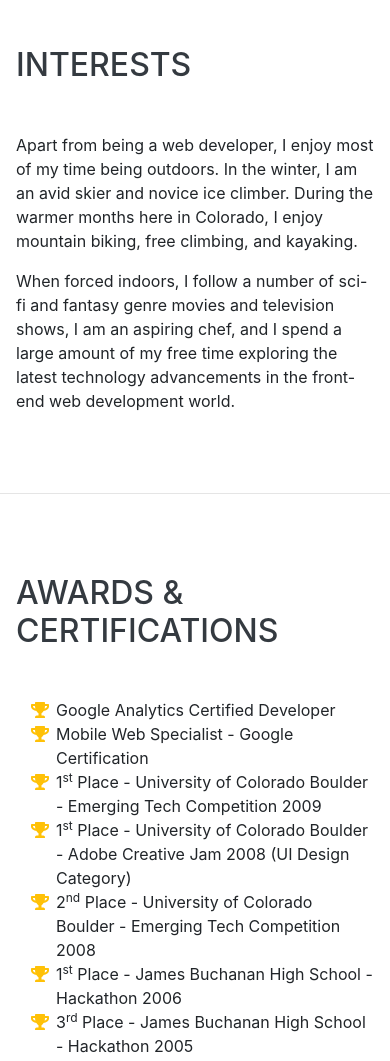
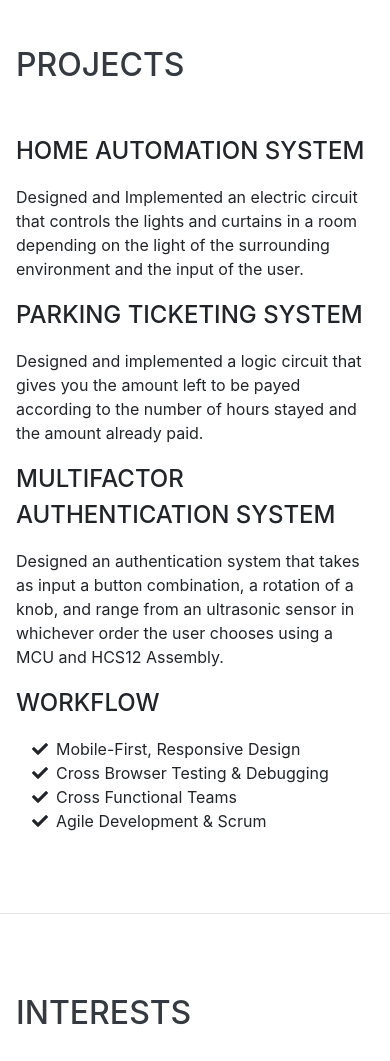
Before and after one commit to MohamadOrabi/MohamadOrabi, a website with bundled scripts: page index.html in a window 390 px wide. Shown: the part 2100-3161 px from the top of the page. Built offline with nearby package versions, Linux system fonts and the light colour scheme; a web font is replaced by a local one.

Commit message:
Added Projects Scroll Item

```diff
--- a/index.html
+++ b/index.html
@@ -48,6 +48,9 @@
         </li>
         <li class="nav-item">
           <a class="nav-link js-scroll-trigger" href="#skills">Skills</a>
+        </li>
+        <li class="nav-item">
+          <a class="nav-link js-scroll-trigger" href="#projects">Projects</a>
         </li>
         <li class="nav-item">
           <a class="nav-link js-scroll-trigger" href="#interests">Interests</a>
@@ -246,6 +249,55 @@
       </div>
     </section>
 
+    <!-- AaaaaaahkasdjabsLkdnaskndkasndklnaksdnkaksnd;kansd;klnaskdnasda -->
+
+
+      <hr class="m-0">
+
+    <section class="resume-section p-3 p-lg-5 d-flex align-items-center" id="projects">
+      <div class="w-100">
+        <h2 class="mb-5">Projects</h2>
+
+        <div class="subheading mb-3">Home Automation System</div>
+        <p>Designed and Implemented an electric circuit that controls the lights and curtains in a room depending on the light of the surrounding environment and the input of the user.</p>
+
+
+        <div class="subheading mb-3">Parking Ticketing System</div>
+        <p>Designed and implemented a logic circuit that gives you the amount left to be payed according to the number of hours stayed and the amount already paid.</p>
+
+
+        <div class="subheading mb-3">Multifactor Authentication System</div>
+        <p>Designed an authentication system that takes as input a button combination, a rotation of a knob, and range from an ultrasonic sensor in whichever order the user chooses using a MCU and HCS12 Assembly.</p>
+
+
+        <div class="subheading mb-3">Workflow</div>
+        <ul class="fa-ul mb-0">
+          <li>
+            <i class="fa-li fa fa-check"></i>
+            Mobile-First, Responsive Design</li>
+          <li>
+            <i class="fa-li fa fa-check"></i>
+            Cross Browser Testing &amp; Debugging</li>
+          <li>
+            <i class="fa-li fa fa-check"></i>
+            Cross Functional Teams</li>
+          <li>
+            <i class="fa-li fa fa-check"></i>
+            Agile Development &amp; Scrum</li>
+        </ul>
+      </div>
+    </section>
+
+
+
+
+
+
+
+
+
+
+
     <hr class="m-0">
 
     <section class="resume-section p-3 p-lg-5 d-flex align-items-center" id="interests">
```
